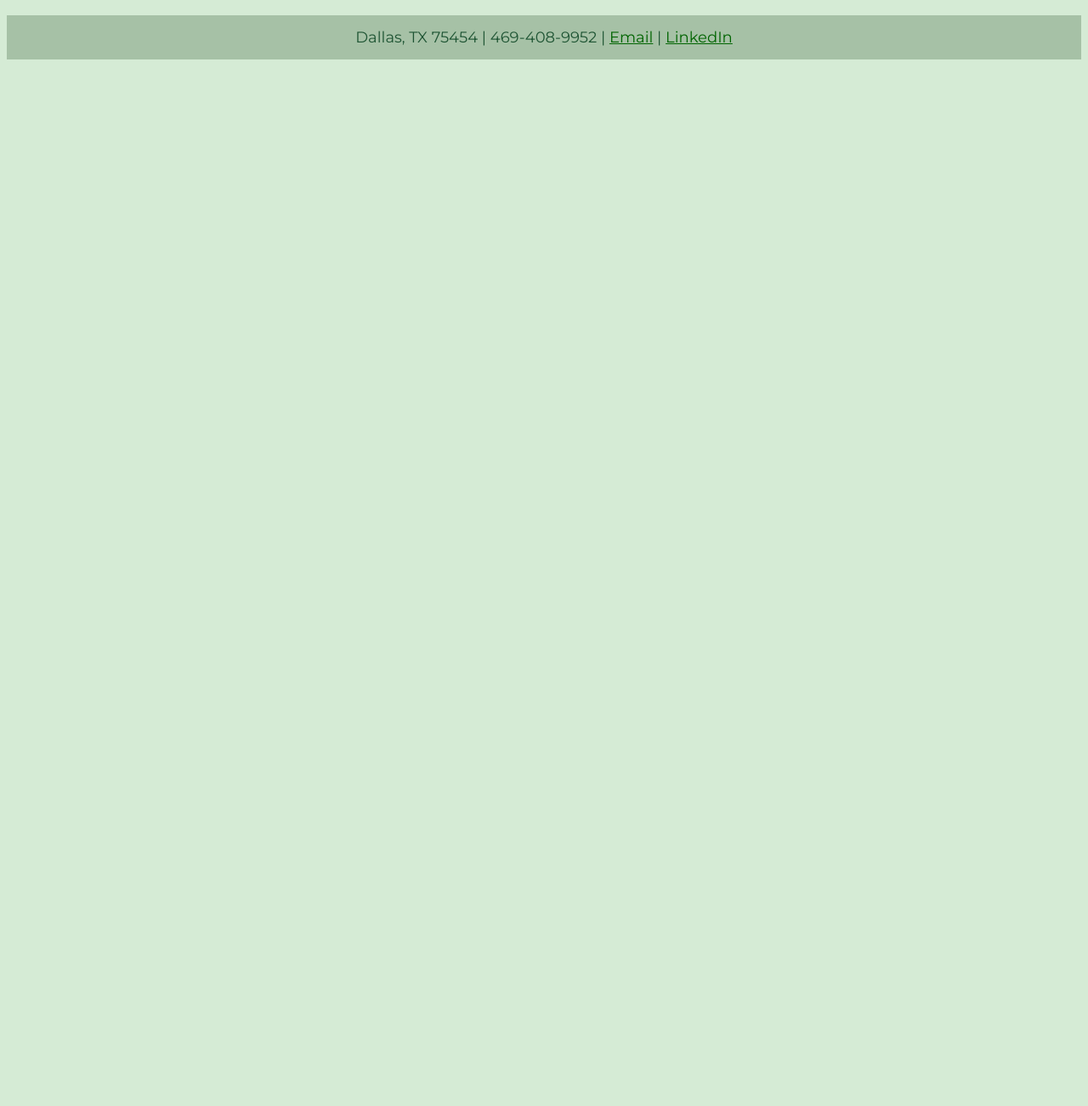
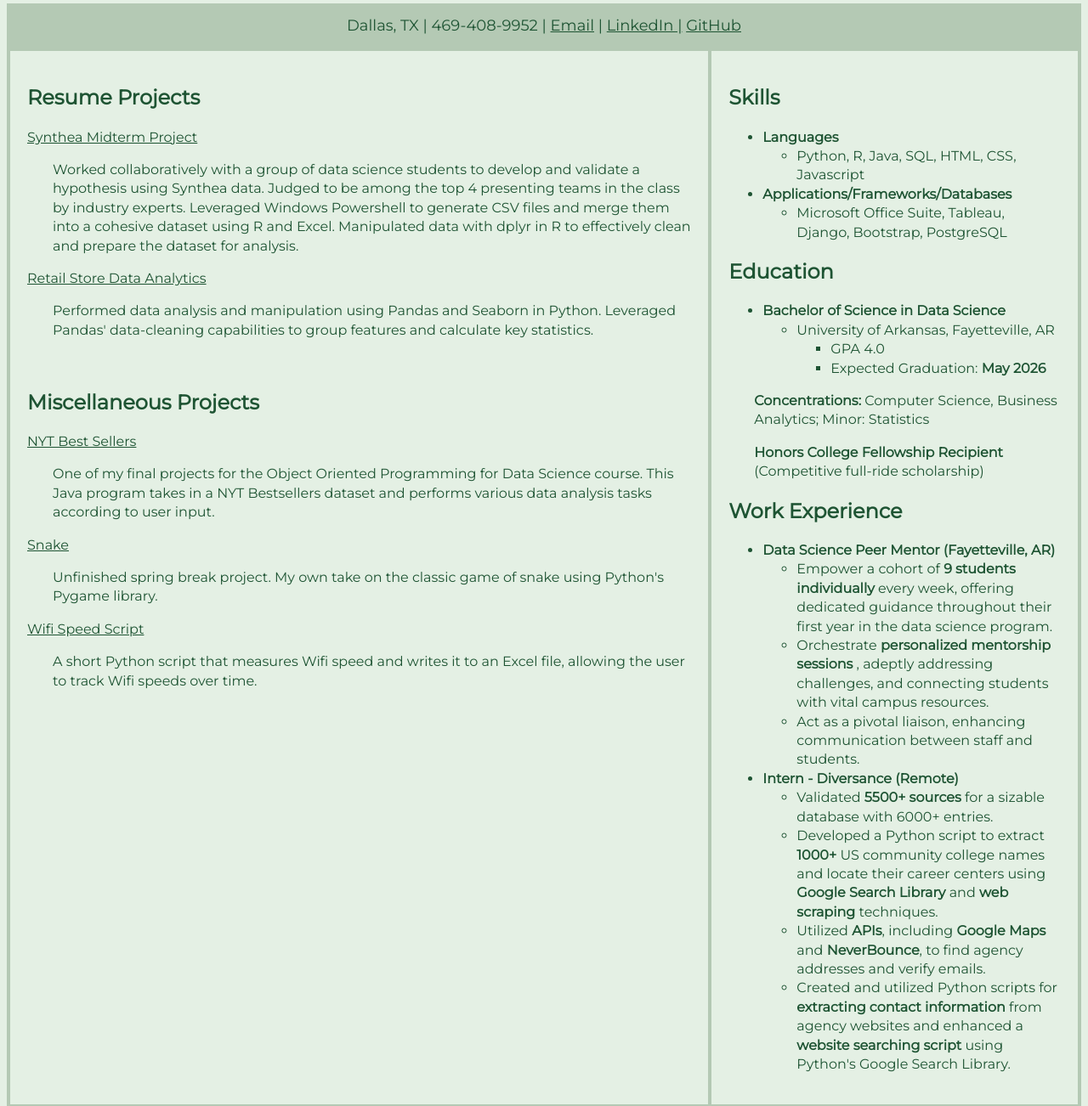
Before and after one commit to darias31/darias31.github.io, a plain HTML site: page index.html in a window 1280 px wide. Shown: the part 399-1701 px from the top of the page at 85% size. Before the commit the page ends 800 px from the top, so only its background shows below. Drawn offline with Linux system fonts and the light colour scheme.

Commit message:
added all info

```diff
--- a/index.html
+++ b/index.html
@@ -21,9 +21,120 @@
       class="headshot"
     />
     <div class="info">
-      Dallas, TX 75454 | 469-408-9952 |
+      Dallas, TX | 469-408-9952 |
       <a href="mailto:dashastepanova0731@gmail.com">Email</a> |
-      <a href="https://www.linkedin.com/in/dstepanova0731">LinkedIn</a>
+      <a href="https://www.linkedin.com/in/dstepanova0731">LinkedIn |</a>
+      <a href="https://github.com/darias31">GitHub</a>
+    </div>
+    <div class="container">
+      <div class="left-panel main-content">
+        <h3>Resume Projects</h3>
+        <p><a href="https://github.com/darias31/Synthea-Midterm-Project" class="project_a">Synthea Midterm Project</a></p>
+        <p class="indent_p">Worked collaboratively with a group of data science students to develop and validate a hypothesis using Synthea data. Judged to be among the top 4 presenting teams in the class by industry experts.
+          Leveraged Windows Powershell to generate CSV files and merge them into a cohesive dataset using R and Excel. Manipulated data with dplyr in R to effectively clean and prepare the dataset for analysis.
+          </p>
+        <p><a href="https://github.com/darias31/Python-Superstore-Analytics" class="project_a">Retail Store Data Analytics</a></p>
+        <p class="indent_p">Performed data analysis and manipulation using Pandas and Seaborn in Python. Leveraged Pandas' data-cleaning capabilities to group features and calculate key statistics.
+        </p>
+
+        <br><h3>Miscellaneous Projects</h3>
+        <p><a href="https://github.com/darias31/NYT-Best-Sellers" class="project_a">NYT Best Sellers</a></p>
+        <p class="indent_p">One of my final projects for the Object Oriented Programming for Data Science course. This Java program takes in a NYT Bestsellers dataset and performs various data analysis tasks according to user input.</p>
+        <p><a href="https://github.com/darias31/Pygame-Snake" class="project_a">Snake</a></p>
+        <p class="indent_p">Unfinished spring break project. My own take on the classic game of snake using Python's Pygame library.</p>
+        <p><a href="https://github.com/darias31/Wifi-Speed_Script" class="project_a">Wifi Speed Script</a></p>
+        <p class="indent_p">A short Python script that measures Wifi speed and writes it to an Excel file, allowing the user to track Wifi speeds over time.</p>
+
+      </div>
+
+      <div class="right-panel main-content">
+        <h3>Skills</h3>
+        <ul>
+          <li class="ul_tier_1">Languages</li>
+          <ul>
+            <li>Python, R, Java, SQL, HTML, CSS, Javascript</li>
+          </ul>
+          <li class="ul_tier_1">Applications/Frameworks/Databases</li>
+          <ul>
+            <li>
+              Microsoft Office Suite, Tableau, Django, Bootstrap, PostgreSQL
+            </li>
+          </ul>
+        </ul>
+
+        <h3>Education</h3>
+
+        <ul>
+          <li class="ul_tier_1">Bachelor of Science in Data Science</li>
+          <ul>
+            <li>University of Arkansas, Fayetteville, AR</li>
+
+            <ul>
+              <li>GPA 4.0</li>
+              <li>
+                Expected Graduation: <span class="bold_span">May 2026</span>
+              </li>
+            </ul>
+          </ul>
+        </ul>
+
+        <p class="indent_p">
+          <span class="bold_span">Concentrations:</span> Computer Science,
+          Business Analytics; Minor: Statistics
+        </p>
+        <p class="indent_p">
+          <span class="bold_span">Honors College Fellowship Recipient</span>
+          (Competitive full-ride scholarship)
+        </p>
+
+        <h3>Work Experience</h3>
+        <ul>
+          <li class="ul_tier_1">Data Science Peer Mentor (Fayetteville, AR)</li>
+          <ul>
+            <li>
+              Empower a cohort of
+              <span class="bold_span">9 students individually </span>every week,
+              offering dedicated guidance throughout their first year in the
+              data science program.
+            </li>
+            <li>
+              Orchestrate
+              <span class="bold_span">personalized mentorship sessions</span> ,
+              adeptly addressing challenges, and connecting students with vital
+              campus resources.
+            </li>
+            <li>
+              Act as a pivotal liaison, enhancing communication between staff
+              and students.
+            </li>
+          </ul>
+          <li class="ul_tier_1">Intern - Diversance (Remote)</li>
+          <ul>
+            <li>
+              Validated <span class="bold_span">5500+ sources</span> for a
+              sizable database with 6000+ entries.
+            </li>
+            <li>
+              Developed a Python script to extract
+              <span class="bold_span">1000+</span> US community college names
+              and locate their career centers using
+              <span class="bold_span">Google Search Library</span> and
+              <span class="bold_span">web scraping</span> techniques.
+            </li>
+            <li>
+              Utilized <span class="bold_span">APIs</span>, including
+              <span class="bold_span">Google Maps</span> and
+              <span class="bold_span">NeverBounce</span>, to find agency
+              addresses and verify emails.
+            </li>
+            <li>
+              Created and utilized Python scripts for <span class="bold_span">extracting contact
+                information</span> from agency websites and enhanced a <span class="bold_span">website searching
+                  script</span> using Python's Google Search Library.
+            </li>
+          </ul>
+        </ul>
+      </div>
     </div>
   </body>
 </html>
--- a/styles.css
+++ b/styles.css
@@ -2,26 +2,69 @@ body {
     font-family: 'Montserrat', sans-serif;
     color: #1e5433;
     text-align: center;
-    background-color: #d5ebd5;
+    background-color: #e4f0e4;
+    line-height: 140%;
+}
+
+h3 {
+    font-size: 1.5em;
 }
 
 .info {
-    background-color: #a6c1a6;
+    background-color: #b4c9b4;
     font-size: large;
     padding: 15px;
     margin-top: 15px;
-    font-weight:
 }
 
 .headshot {
-    border: 8px solid #a6c1a6;
+    border: 8px solid #b4c9b4;
 }
 
 a {
-    color: darkgreen;
-  }
+    color: #1e5433;
+}
 
-  /* Style the anchor (link) when it is hovered over to have a lighter green color */
-  a:hover {
-    color: #d5ebd5;
-  }
+a:hover {
+    color: #e4f0e4;
+}
+
+.project_a:hover {
+    color: #acc6ac;
+}
+
+.container {
+    display: flex;
+    min-height: auto;
+}
+
+.main-content {
+    border: 4px solid #b4c9b4;
+    padding-left: 20px;
+    text-align: left;
+}
+
+.left-panel {
+    flex:2;
+    border-right: 0px;
+    padding: 20px;
+    background-color: #e4f0e4; /*haven't decided what I want this color to be yet. Kept it same as body for now */
+
+}
+
+.right-panel {
+    flex: 1;
+    padding: 20px;
+}
+
+.ul_tier_1 {
+    font-weight: bold;
+}
+
+.indent_p {
+    padding-left: 30px;
+}
+
+.bold_span {
+    font-weight: bold;
+}
```
